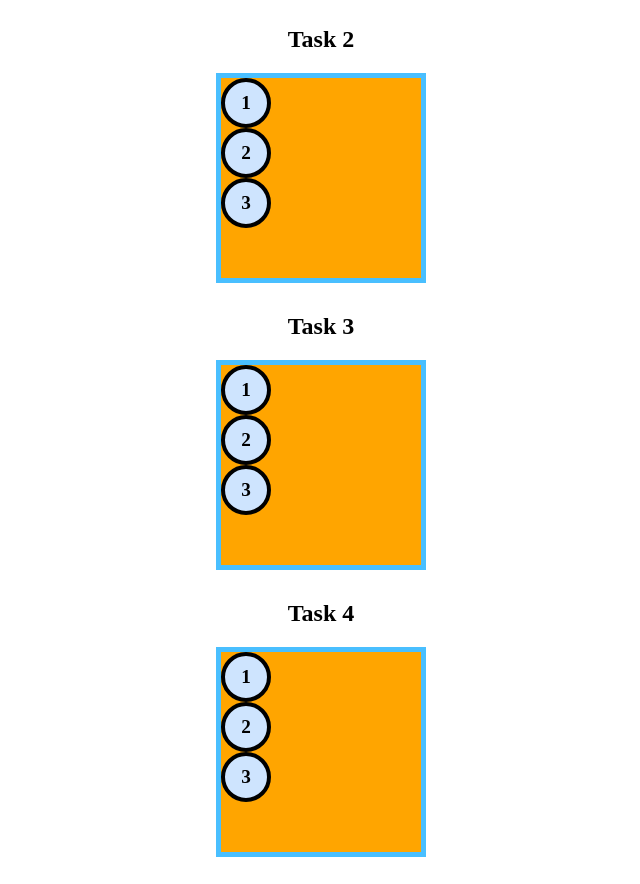
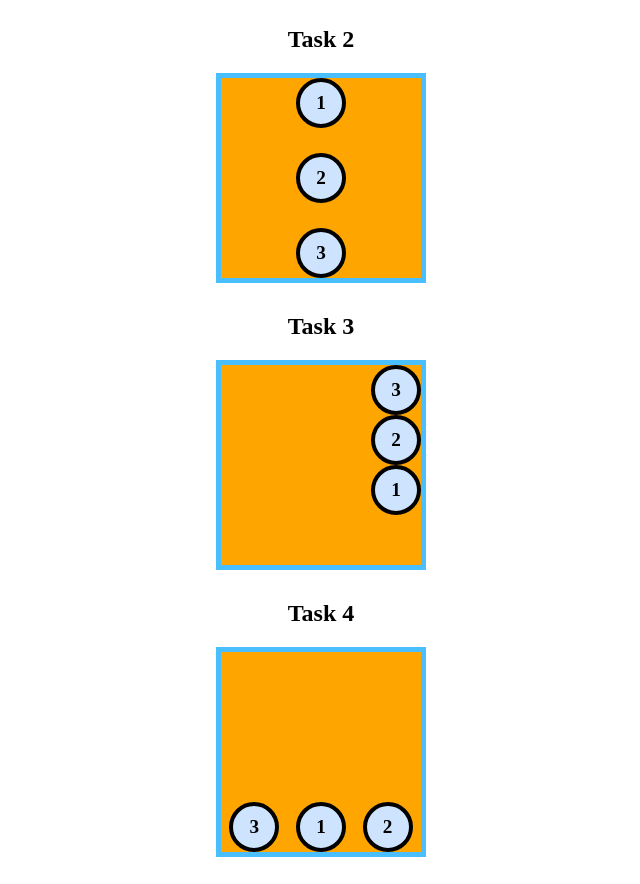
Before and after one commit to bloominstituteoftechnology/module-project-html-and-css-iii-LLTS1022, a plain HTML site: page index.html in a window 1280 px wide. Shown: the part 586-1470 px from the top of the page, without its empty margins (319-959 px from the left). Drawn offline with Linux system fonts and the light colour scheme.

Commit message:
second commit, stopped at task four

```diff
--- a/index.html
+++ b/index.html
@@ -55,14 +55,41 @@
     Making changes to the HTML is not allowed! The tasks must be completed using CSS alone.
     */
 
+    [id^=flexContainer] {
+    display: flex;
+  }
+
     /* 👉 Task 1 - [HINT] only the flex container needs to be manipulated */
+#flexContainer1 {
+  justify-content: space-evenly;
+}
+    /* 👉 Task 2 - [HINT] the flex container needs to change direction */
+#flexContainer2 {
+  flex-direction: column;
+  justify-content: space-between;
+  align-items: center;
+}
+    /* 👉 Task 3 - [HINT] the flex direction can be reversed */
+#flexContainer3 {
+  flex-direction: column-reverse;
+  justify-content: flex-end;
+  align-items: flex-end;
+}
+    /* 👉 Task 4 - [HINT] the flex items need a new order */
+#flexContainer4 {
+  justify-content: space-around;
+  align-items: flex-end;
+}
 
-    /* 👉 Task 2 - [HINT] the flex container needs to change direction */
-
-    /* 👉 Task 3 - [HINT] the flex direction can be reversed */
-
-    /* 👉 Task 4 - [HINT] the flex items need a new order */
-
+#flexContainer4 .flexItem:nth-child(1) {
+order: 2;
+}
+#flexContainer4 .flexItem:nth-child(2) {
+order: 3;
+}
+#flexContainer4 .flexItem:nth-child(3) {
+order: 1;
+}
     /* 👉 Task 5 - [HINT] research align-self */
 
     /* 👉 Task 6 - [HINT] flex items can be flex containers */
```
